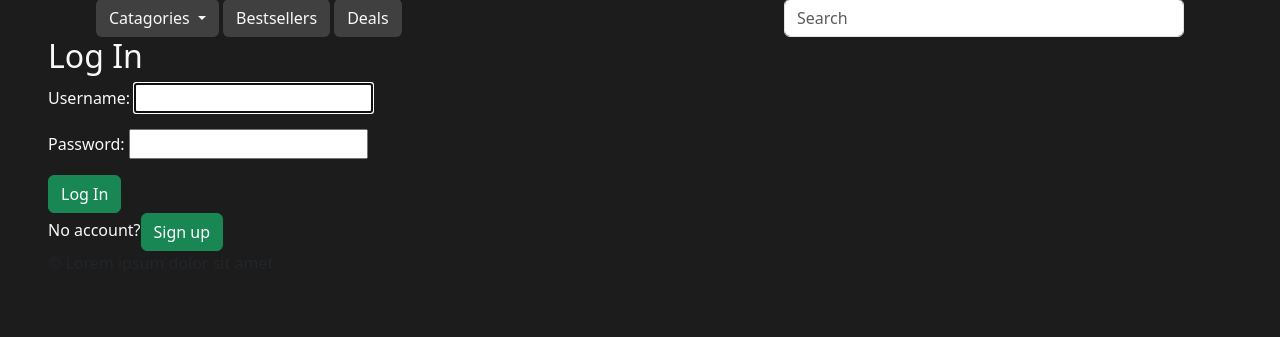
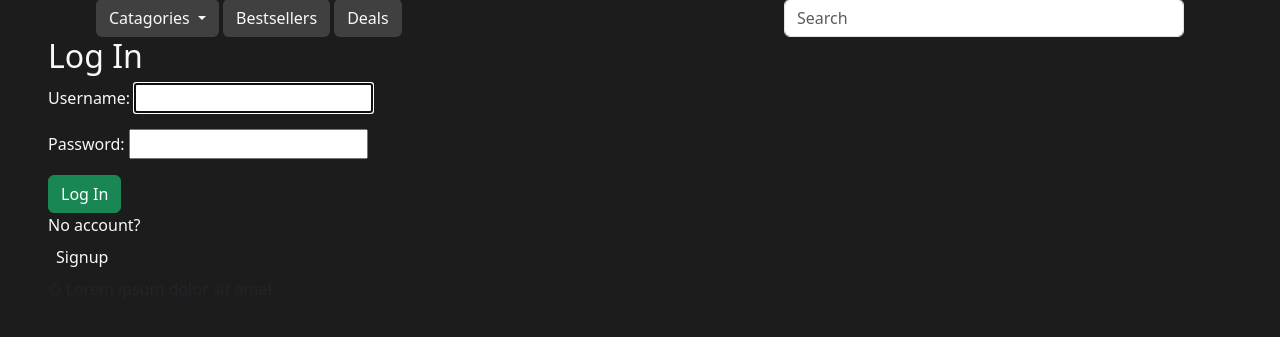
Before and after one commit to AdrianDonnelly/CA2-WEBGames, a Django app: page /accounts/login/ in a window 1280 px wide. Shown: the part 74-411 px from the top of the page. Run offline with Django 4.2, Linux system fonts and the light colour scheme; data comes from the database, SQL or seed files in the repository; both versions use the stored data as it was after the commit; some libraries are stand-ins or nearby versions.

Commit message:
sign up working

```diff
--- a/accounts/templates/registration/login.html
+++ b/accounts/templates/registration/login.html
@@ -12,5 +12,5 @@
 </form>
 </div>
 
-<div class ="text-light">No account?<button class="btn btn-success ml-2" href="{% url 'signup' %}">Sign up</button></div>
+<div class ="text-light">No account?<a class="nav-link m-2" href="{% url 'signup' %}">Signup</a></div>
 {% endblock content %}
--- a/shop/templates/home.html
+++ b/shop/templates/home.html
@@ -8,11 +8,8 @@
         <h1>Featured</h1>
     </div>
         <div class="container-fluid d-flex justify-content-between text-light px-5  ">
-            <img class="" style="width: 20rem " src="{% static 'images/Bo2.png' %}" alt="Bo2">
             <img class="" style="width: 20rem " src="{% static 'images/GtaV.png' %}" alt="GtaV">
             <img class="" style="width: 20rem " src="{% static 'images/Rust.png' %}" alt="Rust">
-            <img class="" style="width: 20rem " src="{% static 'images/FarCry4.png' %}" alt="FarCry4">
-            <img class="" style="width: 20rem " src="{% static 'images/ForzaHorizon.png' %}" alt="ForzaHorizon">
             <img class="" style="width: 20rem " src="{% static 'images/ModernWarfare3.png' %}" alt="ModernWarfare3">
         </div>
 
```
Also changed, not shown: db.sqlite3.
